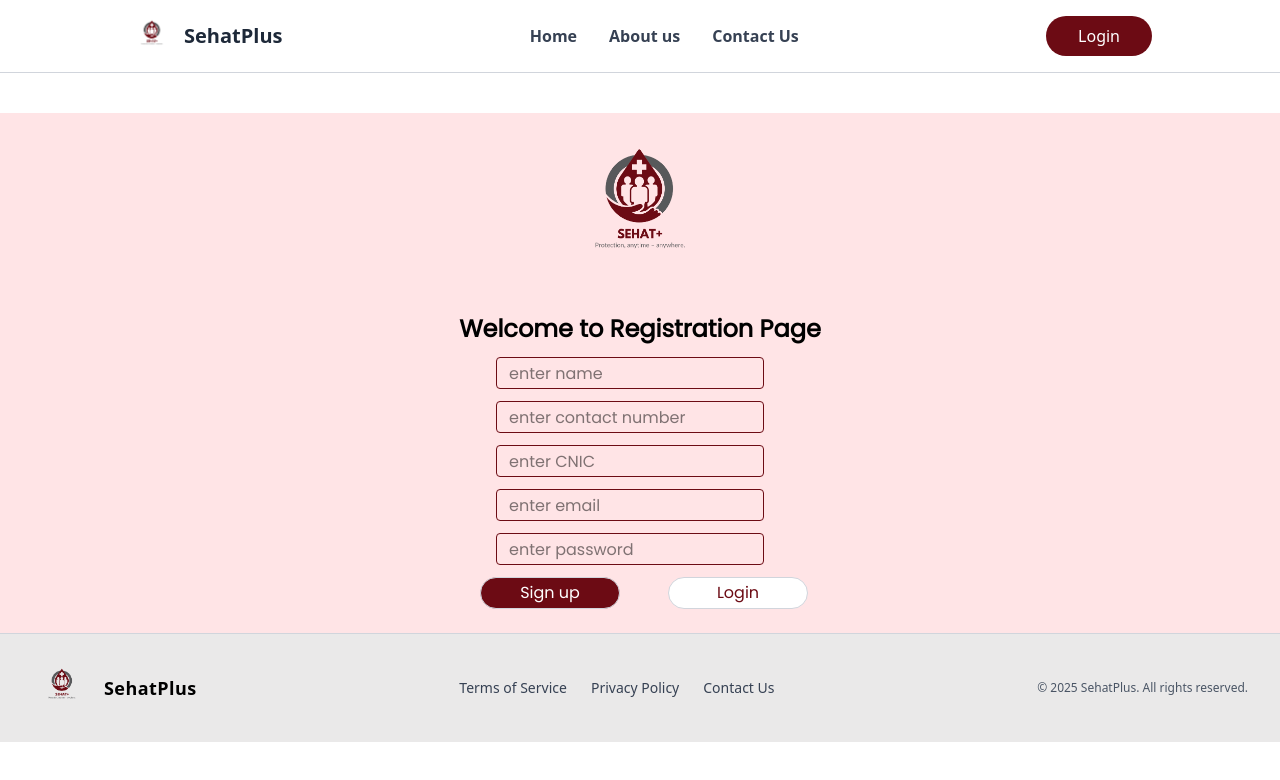
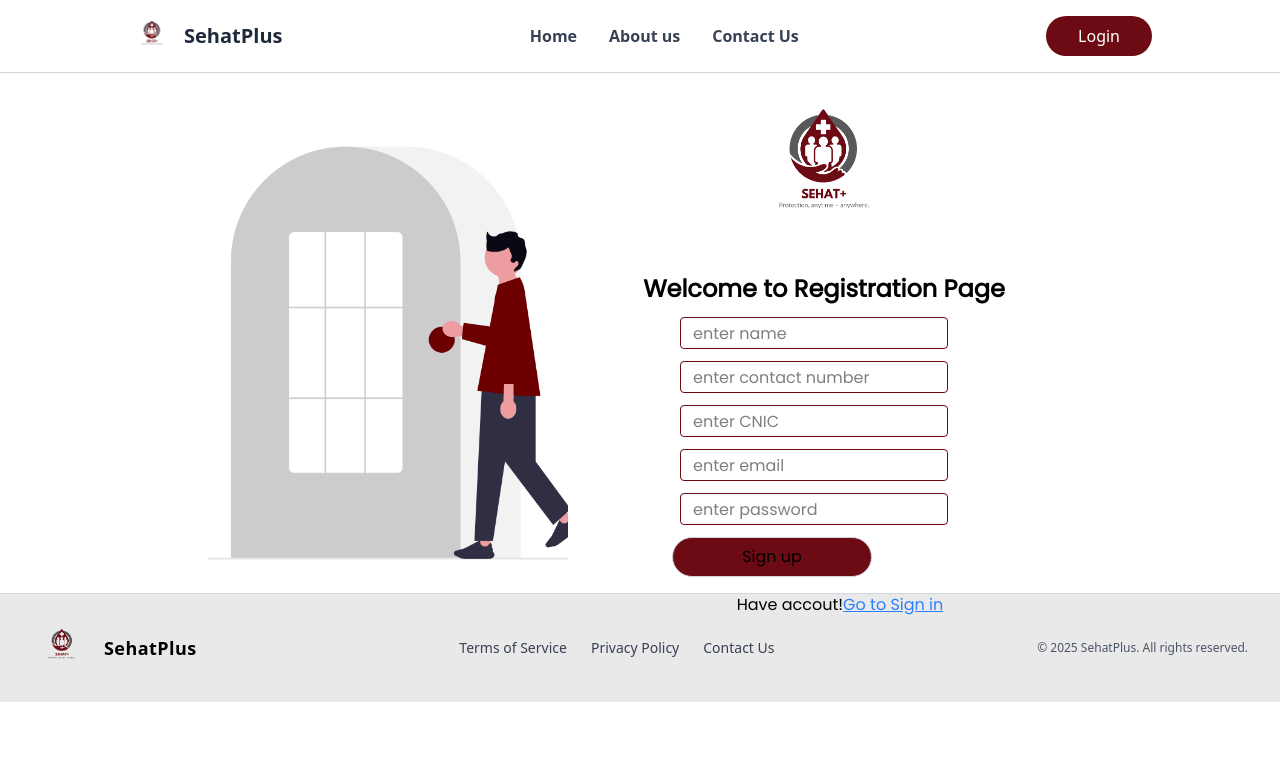
Before and after one commit to jaweriafatyma1/sehatplus-app, a React (Vite) app in the folder frontend/: page /register in a window 1280 px wide. Shown: the top 780 px of the page. Built offline with nearby package versions, Linux system fonts and the light colour scheme.

Commit message:
some changes made

```diff
--- a/frontend/src/components/Navbar.jsx
+++ b/frontend/src/components/Navbar.jsx
@@ -1,5 +1,5 @@
 import React, { useState } from 'react';
-
+import {Link} from "react-router-dom";
 function Navbar() {
   const [open, setOpen] = useState(false);
 
@@ -27,12 +27,15 @@ function Navbar() {
       {/* Desktop Menu */}
       <div className="hidden sm:flex items-center gap-8">
 
+       <div><p>
+          <Link to="/login" >
+          <button className="cursor-pointer px-8 py-2 bg-[#6C0B14] hover:bg-[#58595B] transition text-white rounded-full">
+          Login
+        </button>
+      </Link></p></div>
 
 
 
-        <button className="cursor-pointer px-8 py-2 bg-[#6C0B14] hover:bg-[#58595B] transition text-white rounded-full">
-          Login
-        </button>
       </div>
 
       {/* Mobile Menu Toggle */}
--- a/frontend/src/pages/PremiumHome.jsx
+++ b/frontend/src/pages/PremiumHome.jsx
@@ -1,3 +1,4 @@
+import {Link} from "react-router-dom";
 export default function PremiumPatient() {
     const features = [
       {
@@ -52,12 +53,16 @@ export default function PremiumPatient() {
                   {feature.description}
                 </p>
               </div>
-              <button
+              <div><p>
+          <Link to="">
+          <button
                 onClick={feature.onClick}
                 className="mt-6 w-full bg-[#6C0B14] hover:bg-[#58595B] text-white font-bold py-2 px-4 rounded-xl transition-all duration-200"
               >
                 Use
               </button>
+      </Link></p></div>
+
             </div>
           ))}
           </div>
--- a/frontend/src/pages/login.jsx
+++ b/frontend/src/pages/login.jsx
@@ -1,20 +1,19 @@
 
 import logo from "../../public/logo.png";
-// import login1 from "../../public/images/login1.jpg";
+import login from "../../public/login.png";
 import {Link} from "react-router-dom";
-// import {Player } from  "@lottiefiles/react-lottie-player";
-// import animationData from './login-animation.json';
+
 
 export default function Login(){
     return(
-<div className=" bg-rose-100 ">
-         {/* <div className="w-1/2 hidden md:block">
+<div className=" flex ">
+         <div className="w-1/2 hidden md:block">
         <img
-          src= {login1}
+          src= {login}
           alt="Login Illustration"
-          className="ml-52 mt-10 h-130 w-96  object-cover"
+          className="ml-52 mt-10 h-120 w-90  object-cover"
         />
-      </div> */}
+      </div>
 
 
         <div  className=" font-poppins ">
@@ -39,7 +38,11 @@ export default function Login(){
 
          </div>
          <div className="items-center justify-between pl-8  gap-4">
-         <button className="border ml-10 border-gray-300 h-10 w-50 text-white rounded-full  bg-[#6C0B14]">Login</button>
+          <div><p>
+          <Link to="/premium">
+          <button className="border ml-10 border-gray-300 h-10 w-50 text-white rounded-full  bg-[#6C0B14]">Login</button>
+      </Link></p></div>
+
          {/* <button className="border border-gray-300 h-7 w-30 text-[#6C0B14] rounded-full  bg-white">Login</button> */}
          </div>
          <div className="text-center mt-4"><p>don't have accout!{""}
--- a/frontend/src/pages/registration.jsx
+++ b/frontend/src/pages/registration.jsx
@@ -1,21 +1,21 @@
 import {Link} from "react-router-dom";
 import logo from  "../../public/logo.png";
-// import login1 from  "../../public/images/login1.jpg";
+import login from  "../../public/login.png";
 // import login from"../assets/login.png";
 export default function Registration(){
     return(
-      <div className=" bg-rose-100">
-         {/* <div className="w-1/2 hidden md:block">
+      <div className="flex ">
+         <div className="w-1/2 hidden md:block">
         <img
-          src= {login1}
+          src= {login}
           alt="Login Illustration"
-          className="ml-52 mt-10 h-130 w-96  object-cover"
+          className="ml-52 mt-10 h-120 w-90  object-cover"
         />
-      </div> */}
+      </div>
 
 
         <div  className="  font-poppins ">
-         <div className=" w-92 h-130 m-auto mt-10 ">
+         <div className=" w-92 h-130 m-auto ">
          {/* <div className="bg-rose-100 w-79 h-40 m-auto p-auto rounded-b-full"> */}
              {/* <div className="bg-gradient-to-r from-rose-300 w-60 h-30 m-auto p-auto rounded-b-full"> */}
 
@@ -26,7 +26,7 @@ export default function Registration(){
         <div >
          <h1 className="text-center text-2xl font-black" >Welcome to Registration Page</h1>
          <div className="input m-3 ml-10 ">
-            <input type="text" placeholder="enter name" className="focus:outline-[#6C0B14] border h-8 w-67 border-[#6C0B14] rounded px-3 "/>
+            <input type="text" placeholder="enter name" className=" focus:outline-[#6C0B14] border h-8 w-67 border-[#6C0B14] rounded px-3 "/>
          </div>
          <div className="input m-3 ml-10">
             <input type="digits" placeholder="enter contact number" className="focus:outline-[#6C0B14] border h-8 w-67 border-[#6C0B14] rounded px-3"/>
@@ -41,14 +41,19 @@ export default function Registration(){
             <input type="password" placeholder="enter password" className="focus:outline-[#6C0B14] border w-67 h-8 border-[#6C0B14] rounded px-3"/>
          </div>
          </div>
-         <div className="flex items-center justify-between pl-6  gap-4">
-         <button className="border border-gray-300 h-8 w-35 text-white rounded-full  bg-[#6C0B14]">Sign up</button>
+         <div className="items-center justify-between pl-8 gap-4">
+
 
 
          <div><p>
           <Link to="/login" >
-        <button className="border  border-gray-300 mr-4 h-8 w-35 text-[#6C0B14] rounded-full bg-white">Login</button>
+          <button className="border border-gray-300 h-10 w-50 t-white rounded-full  bg-[#6C0B14]">Sign up</button>
       </Link></p></div>
+      <div className="text-center mt-4"><p>Have accout!{""}
+          <Link to="/login" className="text-blue-500 underline">
+        Go to Sign in
+      </Link></p></div>
+
 
          </div>
         </div>
```
Also changed, not shown: frontend/public/login.png (added).
